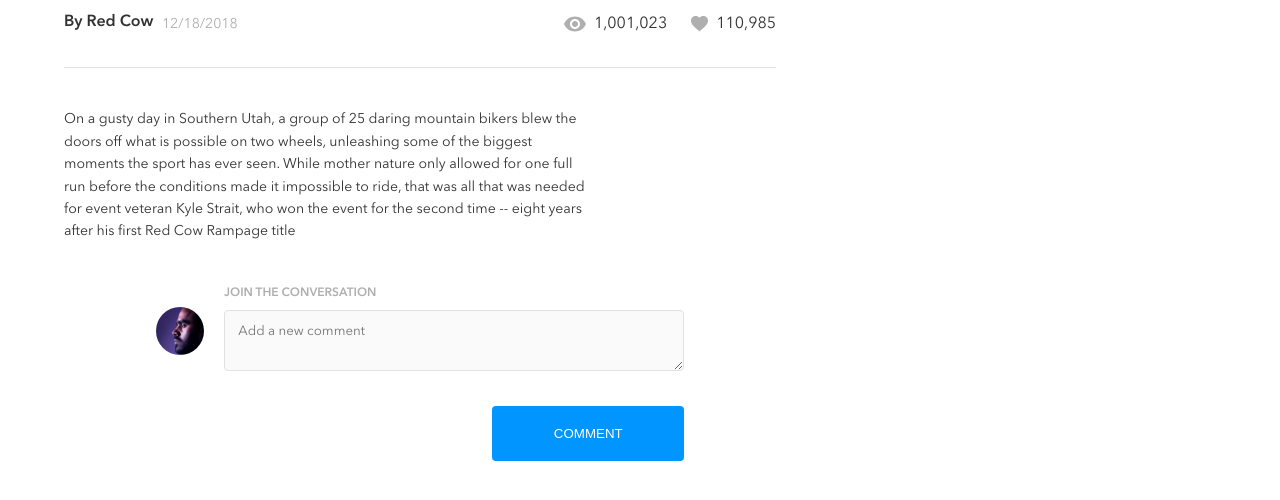
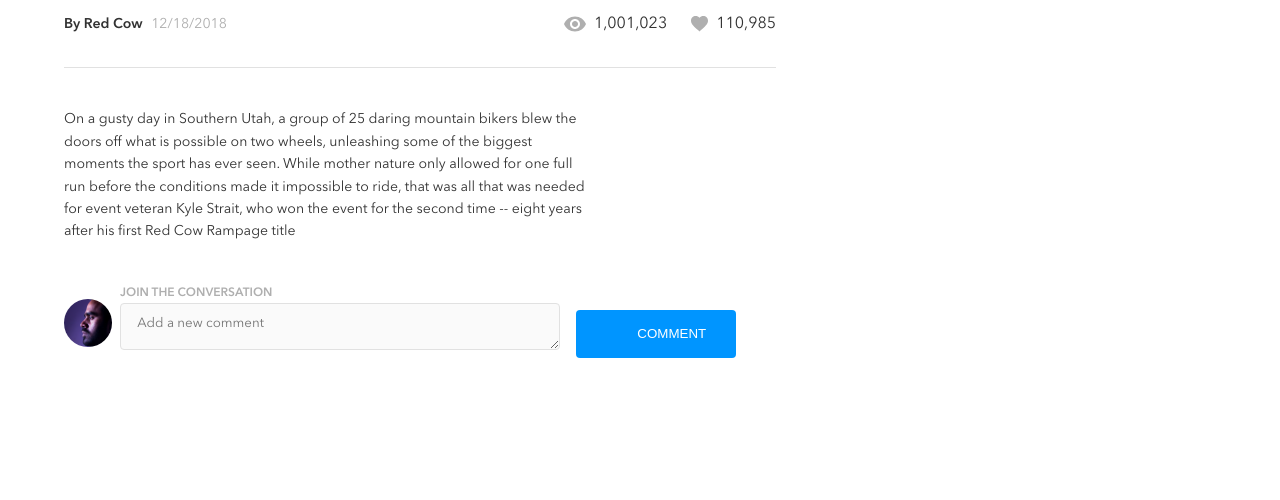
Before and after one commit to michaelcookryan/school-projects-react-node, a React app in the folder sprint-1/client/: page / in a window 1280 px wide. Shown: the part 700-1200 px from the top of the page. After the commit the page ends 1098 px from the top, so only its background shows below. Built offline with nearby package versions, Linux system fonts and the light colour scheme.

Commit message:
Comment form complete

```diff
--- a/sprint-1/client/package.json
+++ b/sprint-1/client/package.json
@@ -5,7 +5,8 @@
   "dependencies": {
     "react": "^16.8.6",
     "react-dom": "^16.8.6",
-    "react-scripts": "3.0.1"
+    "react-scripts": "3.0.1",
+    "set-default-browser": "^1.0.1"
   },
   "scripts": {
     "start": "react-scripts start",
--- a/sprint-1/client/src/components/About.js
+++ b/sprint-1/client/src/components/About.js
@@ -10,7 +10,7 @@ export default function About() {
                 <h1 className="about__title">BMX Rampage: 2018 Highlights</h1>
                 <div className="about__subtitle">
                     <div className="about__subtitle--left">
-                        <div className="author">By Red Cow</div>
+                        <h4 className="author">By Red Cow</h4>
                         <h4 className="date">12/18/2018</h4>
                     </div>
                     <div className="about__subtitle--right">
--- a/sprint-1/client/src/components/Comments.js
+++ b/sprint-1/client/src/components/Comments.js
@@ -8,9 +8,11 @@ export default function Comments() {
     return (
         <div className="comments">
             {/* <h1 className="comments__titles">Join the Conversation</h1> */}
-            <div className="comments__wrapper">
-                <div className="comments__wrapper--form-wrap">
-                    <div className="comments__wrapper--image">
+            {/* <div className="comments__wrapper"> */}
+
+            <div className="comments-wrapper__form-wrap">
+
+                    <div className="comments-wrapper__image">
                         <img src={Avitar} /></div>
 
                     <form className="comments__form">
@@ -19,7 +21,7 @@ export default function Comments() {
                         </lable>
                         <input type="text" name="name" required /> */}
 
-                        <lable className="input-lable">
+                        <lable className="comment-label">
                             <h5>Join the conversation</h5>
                         </lable>
                         <textarea placeholder="Add a new comment" name="commentCopy" required></textarea>
@@ -29,7 +31,7 @@ export default function Comments() {
 
                 </div>
                 <ul className="comments__list"></ul>
-            </div>
+            {/* </div> */}
         </div>
     )
 }
--- a/sprint-1/client/src/styles/app.scss
+++ b/sprint-1/client/src/styles/app.scss
@@ -82,38 +82,38 @@ section{
 main{
     @include container(95%, 720px, auto);
 }
-// button{
-//     text-transform: uppercase;
-//     padding:1.25em;
-//     background:$primary-cta-text-link;
-//     color:#fff;
-//     border-radius:4px;
-//     border:none;
-//     float:right;
-//     transition: all .2s ease-in-out;
+button{
+    text-transform: uppercase;
+    padding:1.25em;
+    background:$primary-cta-text-link;
+    color:#fff;
+    border-radius:4px;
+    border:none;
+    float:right;
+    transition: all .2s ease-in-out;
 
-//     &:hover{
-//         background:$primary-cta-hover;
-//         transition: all .2s ease-in-out;
-//     }
-// }
-//  input, textarea{
-//             border:1px solid $text-field-border;
-//             background:$text-field-bg;
-//             border-radius: 4px;
-//             outline:none;
-//             width:100%;
-//             margin:0 0 2.2em 0;
-//             padding:1em
-//         }
-// textarea,
-// textarea::placeholder,
-// input::placeholder{
-//     font-family:$regular;
-// }
-// input:focus, textarea:focus{
-//     border-color:$primary-cta-text-link;
-// }
+    &:hover{
+        background:$primary-cta-hover;
+        transition: all .2s ease-in-out;
+    }
+}
+ input, textarea{
+            border:1px solid $text-field-border;
+            background:$text-field-bg;
+            border-radius: 4px;
+            outline:none;
+            width:100%;
+            margin:0 0 2.2em 0;
+            padding:1em
+        }
+textarea,
+textarea::placeholder,
+input::placeholder{
+    font-family:$regular;
+}
+input:focus, textarea:focus{
+    border-color:$primary-cta-text-link;
+}
 
 
 
--- a/sprint-1/client/src/styles/partials/_about.scss
+++ b/sprint-1/client/src/styles/partials/_about.scss
@@ -14,10 +14,12 @@
         &--left{
             display: flex;
             justify-content: flex-start;
+            align-items: center;
             margin-bottom:2rem;
 
             .author{
                 font-family:$demi;
+                margin:0;
             }
             .date{
                 color:$text-label;
--- a/sprint-1/client/src/styles/partials/_comments.scss
+++ b/sprint-1/client/src/styles/partials/_comments.scss
@@ -5,26 +5,26 @@
 
 
 
-.comments__wrapper{
-    display:flex;
-    flex-direction: column;
-    justify-content: center;
-    align-items: center;
-    max-width: 528px;
-    margin: 0 auto;
+//.comments__wrapper{
+    // display:flex;
+    // flex-direction: column;
+    // justify-content: center;
+    // align-items: center;
+    // max-width: 528px;
+    // margin: 0 auto;
 
-    &--form-wrap{
+    .comments-wrapper__form-wrap{
         display: flex;
         justify-content: flex-start;
         align-items: flex-start;
         width:100%;
     }
-    &--image, .avitar {
+    .comments-wrapper__image, .avitar {
         width: 48px;
         height:48px;
         border-radius: 25px;
         overflow: hidden;
-        margin-top:1.5em;
+        margin:1em .4em 0 0;
 
         img, .avitar img{
             width:auto;
@@ -32,43 +32,30 @@
         }
     }
     .comments__form{
-        margin-left:1.25em;
-        width:100%;
-        max-width:460px;
+        width:80%;
+        max-width:616px;
+        display: flex;
+        justify-content: flex-start;
+        flex-direction: column;
+        //margin-right: 2.5em;
 
-        .input-lable h5{
-            margin:0 0 .6em 0;
+        .comment-label h5{
+            margin:0;
         }
-        input, textarea{
-            border:1px solid $text-field-border;
-            background:$text-field-bg;
-            border-radius: 4px;
-            outline:none;
-            width:100%;
-            margin:0 0 2.2em 0;
-            padding:1em
-        }
-        textarea, textarea::placeholder{
-            font-family:$regular;
-        }
-        input:focus, textarea:focus{
-            border-color:$main-black;
+        textarea{
+            padding:.48em 1.22em;
+            margin:0;
+
+            &::placeholder{
+                 transform: translateY(40%);
+            }
         }
         &--button{
-            text-transform: uppercase;
-            padding:1.5em 4.6em;
-            background:$primary-cta-text-link;
-            color:#fff;
-            border-radius:4px;
-            border:none;
-            float:right;
-            transition: all .2s ease-in-out;
+            width:100%;
+            margin:1em 0 0;
+            padding:1.25em 4.6em;
+        }
 
-            &:hover{
-                background:$primary-cta-hover;
-                transition: all .2s ease-in-out;
-            }
-        }
     }
 
     .comments__list{
@@ -139,31 +126,64 @@
             border-top:1px solid $divider;
         }
 
-}
-@media screen and (max-width:580px){
-    .comments{
+
+@media screen and (min-width:768px){
+     .comments-wrapper__form-wrap{
+        justify-content: space-between;
+    }
+    .comments__form{
         width:90%;
-        max-width:none;
-    }
-    .comments__wrapper--image, .comments__wrapper .avitar{
-        min-width:48px;
+        margin:0 2.5em 0 0;
+
+        textarea{
+            max-width:440px;
+        }
+        &--button{
+            width:160px;
+            align-self: flex-end;
+            margin-top: -40px
+        }
     }
 }
-@media screen and (max-width:414px){
-    .comments__titles,
-    .comments__list{
-        margin:1.35em 0 1.7em;
-    }
-    .comments__form--button{
-        width:100%;
-    }
-    .comments__wrapper .comments__list--item .details .delete-comment{
-        width:100px;
-    }
-    .since-posted{
-        display:none;
-    }
-    .comments__wrapper .comments__list--item .details__header{
-        justify-content: space-between;
+
+@media screen and (min-width:1440px){
+
+    .comments__form{
+        max-width:612px;
+
+         textarea{
+            max-width:436px;
+        }
     }
 }
+
+
+
+
+//@media screen and (max-width:580px){
+    // .comments{
+    //     width:90%;
+    //     max-width:none;
+    // }
+    // .comments__wrapper--image, .comments__wrapper .avitar{
+    //     min-width:48px;
+    // }
+// }
+// @media screen and (max-width:414px){
+    // .comments__titles,
+    // .comments__list{
+    //     margin:1.35em 0 1.7em;
+    // }
+    // .comments__form--button{
+    //     width:100%;
+    // }
+    // .comments__wrapper .comments__list--item .details .delete-comment{
+    //     width:100px;
+    // }
+    // .since-posted{
+    //     display:none;
+    // }
+    // .comments__wrapper .comments__list--item .details__header{
+    //     justify-content: space-between;
+    // }
+//}
```
Also changed, not shown: sprint-1/client/src/components/SideMenu.js (line endings or trailing spaces), sprint-1/client/src/styles/app.css, 3 other files.
